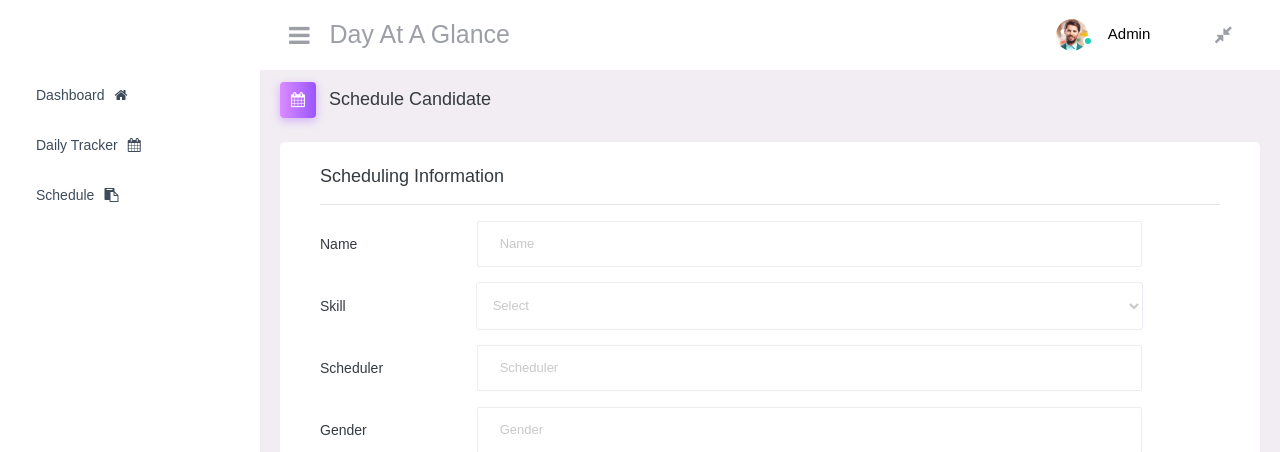
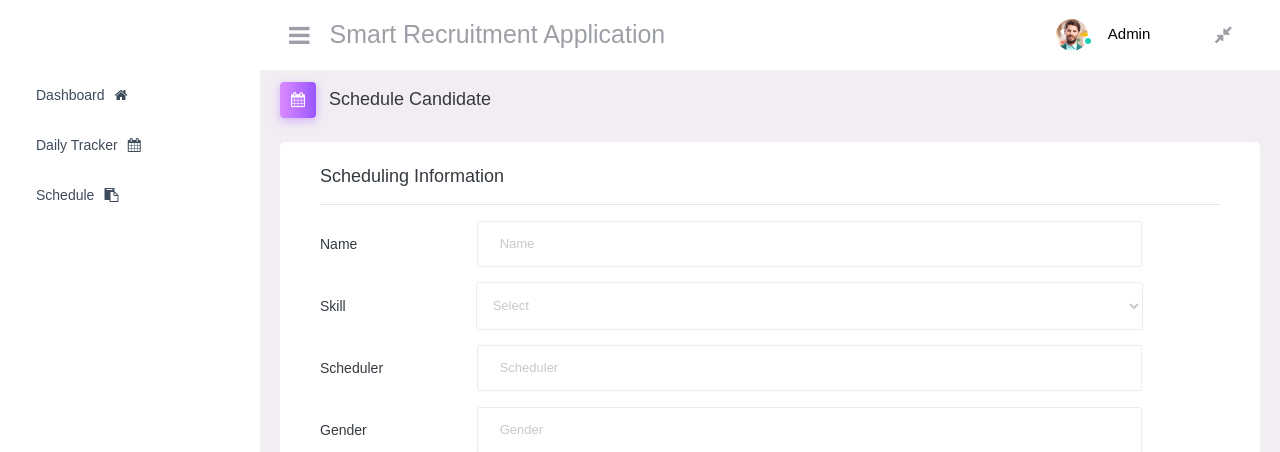
Before and after one commit to SGRGit/interviewAttendancePred, a Flask app: page /submit in a window 1280 px wide. Shown: the top 452 px of the page. Run offline with Flask 2, Linux system fonts and the light colour scheme; parts of the project's set-up code (start-up, migrations or seed data) failed here and were passed over; some libraries are stand-ins or nearby versions; some web fonts are replaced.

Commit message:
Update appointment.html

```diff
--- a/templates/appointment.html
+++ b/templates/appointment.html
@@ -25,7 +25,7 @@
           </button>
 
           <div style="margin-top: 20px;">
-            <h3>Day At A Glance</h3>
+            <h3>Smart Recruitment Application</h3>
           </div>
           <ul class="navbar-nav navbar-nav-right">
             <li class="nav-item nav-profile dropdown">
```
